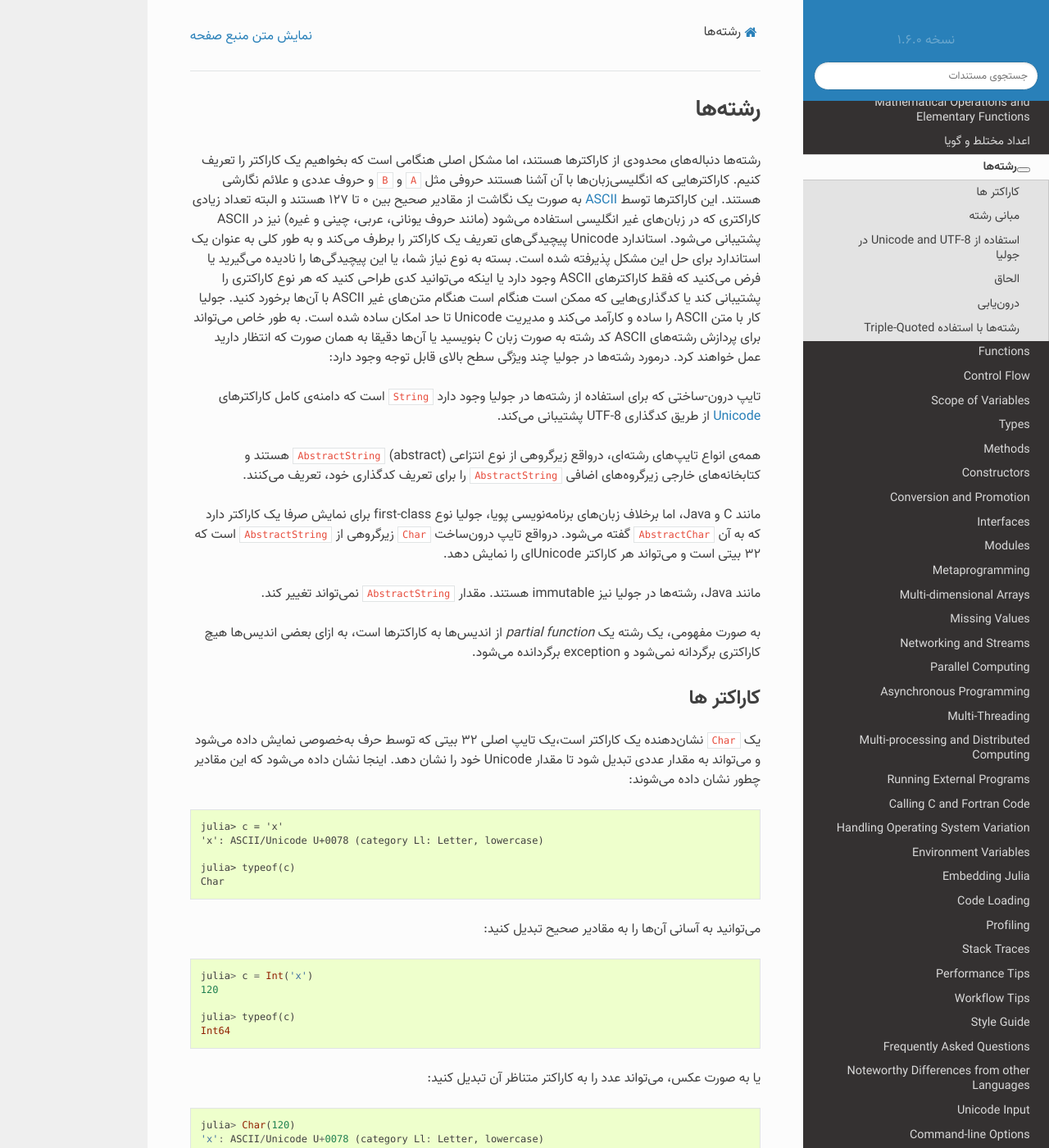
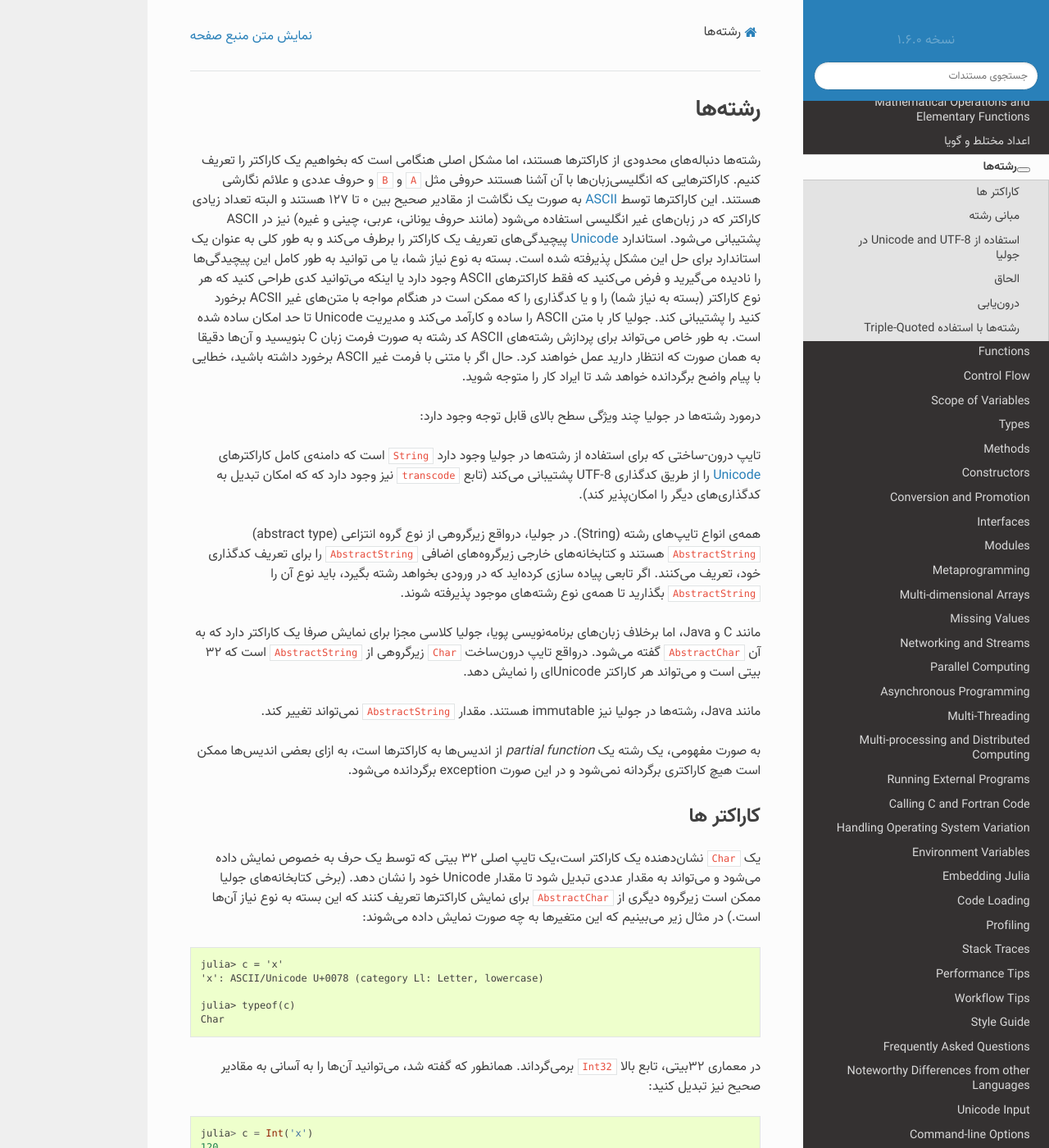
Before and after one commit to AppliedLinearAlgebra-Sharif/julia-docs, a Sphinx documentation site: the page built from docs/manual/strings.md, in a window 1280 px wide and 1400 px high. Shown: the whole window at 82% size. Built offline with Sphinx 7.4.7 and the Read the Docs theme 2.0.0, drawn with Linux system fonts in a browser that asks for light colours; pages that are not in the unit, such as notebooks, are missing from menus; some of the changed text lies outside the part shown.

Commit message:
untill Unicode and UTF-8

````diff
--- a/docs/manual/strings.md
+++ b/docs/manual/strings.md
@@ -1,19 +1,19 @@
 # رشته‌ها
-رشته‌ها دنباله‌های محدودی از کاراکترها هستند، اما مشکل اصلی هنگامی است که بخواهیم یک کاراکتر را تعریف کنیم. کاراکترهایی که انگلیسی‌زبان‌ها با آن آشنا هستند حروفی مثل `A` و `B` و حروف عددی و علائم نگارشی هستند. این کاراکترها توسط [ASCII](https://en.wikipedia.org/wiki/ASCII) به صورت یک نگاشت از مقادیر صحیح بین ۰ تا ۱۲۷ هستند و البته تعداد زیادی کاراکتری که در زبان‌های غیر انگلیسی استفاده می‌شود (مانند حروف یونانی، عربی، چینی و غیره)  نیز در ASCII پشتیبانی می‌شود.
-استاندارد Unicode پیچیدگی‌های تعریف یک کاراکتر را برطرف می‌کند و به طور کلی به عنوان یک استاندارد برای حل این مشکل پذیرفته شده است. بسته به نوع نیاز شما، یا این پیچیدگی‌ها را نادیده می‌گیرید یا فرض می‌کنید که فقط کاراکترهای ASCII وجود دارد یا اینکه می‌توانید کدی طراحی کنید که هر نوع کاراکتری را پشتیبانی کند یا کدگذاری‌هایی که ممکن است هنگام است هنگام متن‌های غیر ASCII با آن‌ها برخورد کنید.
-جولیا کار با متن ASCII را ساده و کارآمد می‌کند و مدیریت Unicode تا حد امکان ساده شده است. به طور خاص می‌تواند برای پردازش رشته‌های ASCII کد رشته به صورت زبان C بنویسید یا آن‌ها دقیقا به همان صورت که انتظار دارید عمل خواهند کرد.
+رشته‌ها دنباله‌های محدودی از کاراکترها هستند، اما مشکل اصلی هنگامی است که بخواهیم یک کاراکتر را تعریف کنیم. کاراکترهایی که انگلیسی‌زبان‌ها با آن آشنا هستند حروفی مثل `A` و `B` و حروف عددی و علائم نگارشی هستند. این کاراکترها توسط [ASCII](https://en.wikipedia.org/wiki/ASCII) به صورت یک نگاشت از مقادیر صحیح بین ۰ تا ۱۲۷ هستند و البته تعداد زیادی کاراکتر که در زبان‌های غیر انگلیسی استفاده می‌شود (مانند حروف یونانی، عربی، چینی و غیره)  نیز در ASCII پشتیبانی می‌شود.
+استاندارد [Unicode](https://en.wikipedia.org/wiki/Unicode) پیچیدگی‌های تعریف یک کاراکتر را برطرف می‌کند و به طور کلی به عنوان یک استاندارد برای حل این مشکل پذیرفته شده است. بسته به نوع نیاز شما، یا می‌ توانید به طور کامل این پیچیدگی‌ها را نادیده می‌گیرید و فرض می‌کنید که فقط کاراکترهای ASCII وجود دارد یا اینکه می‌توانید کدی طراحی کنید که هر نوع کاراکتر (بسته به نیاز شما) را و یا کدگذاری را که ممکن است در هنگام مواجه با متن‌های غیر ACSII برخورد کنید را پشتیبانی کند.
+جولیا کار با متن ASCII را ساده و کارآمد می‌کند و مدیریت Unicode تا حد امکان ساده شده است. به طور خاص می‌تواند برای پردازش رشته‌های ASCII کد رشته به صورت فرمت زبان C بنویسید و آن‌ها دقیقا به همان صورت که انتظار دارید عمل خواهند کرد. حال اگر با متنی با فرمت غیر ASCII برخورد داشته باشید، خطایی با پیام واضح برگردانده خواهد شد تا ایراد کار را متوجه شوید.
+
 درمورد رشته‌ها در جولیا چند ویژگی سطح بالای قابل توجه وجود دارد:
-
-+ تایپ درون-ساختی که برای استفاده از رشته‌ها در جولیا وجود دارد `String` است که دامنه‌ی کامل کاراکترهای  [Unicode](https://en.wikipedia.org/wiki/Unicode) از طریق کدگذاری UTF-8 پشتیبانی می‌کند.
-+ همه‌ی انواع تایپ‌های رشته‌ای، درواقع زیرگروهی از نوع انتزاعی (abstract) `AbstractString` هستند و کتابخانه‌‌های خارجی زیرگروه‌های اضافی `AbstractString` را برای تعریف کدگذاری خود، تعریف می‌کنند.
-+ مانند C و Java، اما برخلاف زبان‌های برنامه‌‌نویسی پویا، جولیا نوع first-class برای نمایش صرفا یک کاراکتر دارد که به آن `AbstractChar` گفته می‌شود. درواقع تایپ درون‌ساخت `Char` زیرگروهی از `AbstractString` است که ۳۲ بیتی است و می‌تواند هر کاراکتر Unicodeای را نمایش دهد.
++ تایپ درون-ساختی که برای استفاده از رشته‌ها در جولیا وجود دارد `String` است که دامنه‌ی کامل کاراکترهای  [Unicode](https://en.wikipedia.org/wiki/Unicode) را از طریق کدگذاری UTF-8 پشتیبانی می‌کند (تابع `transcode`  نیز وجود دارد که که امکان تبدیل به کدگذاری‌های دیگر را امکان‌پذیر کند).
++ همه‌ی انواع تایپ‌های رشته‌ (String). در جولیا، درواقع زیرگروهی از نوع گروه انتزاعی (abstract type) `AbstractString` هستند و کتابخانه‌‌های خارجی زیرگروه‌های اضافی `AbstractString` را برای تعریف کدگذاری خود، تعریف می‌کنند. اگر تابعی پیاده سازی کرده‌اید که در ورودی بخواهد رشته بگیرد، باید نوع آن را `AbstractString` بگذارید تا همه‌ی نوع رشته‌های موجود پذیرفته شوند.
++ مانند C و Java، اما برخلاف زبان‌های برنامه‌‌نویسی پویا، جولیا کلاسی مجزا برای نمایش صرفا یک کاراکتر دارد که به آن `AbstractChar` گفته می‌شود. درواقع تایپ درون‌ساخت `Char` زیرگروهی از `AbstractString` است که ۳۲ بیتی است و می‌تواند هر کاراکتر Unicodeای را نمایش دهد.
 + مانند Java، رشته‌ها در جولیا نیز immutable هستند. مقدار `AbstractString` نمی‌تواند تغییر کند.
-+ به صورت مفهومی، یک رشته یک *partial function* از اندیس‌ها به کاراکترها است، به ازای بعضی اندیس‌ها هیچ کاراکتری برگردانه نمی‌شود و exception برگردانده می‌شود.
++ به صورت مفهومی، یک رشته یک *partial function* از اندیس‌ها به کاراکترها است، به ازای بعضی اندیس‌ها ممکن است هیچ کاراکتری برگردانه نمی‌شود و در این صورت exception برگردانده می‌شود.
 
 ## کاراکتر ها
 
-یک `Char`	نشان‌دهنده یک کاراکتر است،یک تایپ اصلی ۳۲ بیتی که توسط حرف به‌خصوصی نمایش داده می‌شود و می‌تواند به مقدار عددی تبدیل شود تا مقدار Unicode خود را نشان دهد.
-اینجا نشان داده می‌شود که این مقادیر چطور نشان داده می‌شوند:
+یک `Char`	نشان‌دهنده یک کاراکتر است،یک تایپ اصلی ۳۲ بیتی که توسط یک حرف به‌ خصوص نمایش داده می‌شود و می‌تواند به مقدار عددی تبدیل شود تا مقدار Unicode خود را نشان دهد. (برخی کتابخانه‌های جولیا ممکن است زیرگروه دیگری از `AbstractChar` برای نمایش کاراکترها تعریف کنند که این بسته به نوع نیاز آن‌ها است.)
+در مثال زیر می‌بینیم که این متغیرها به چه صورت نمایش داده می‌شوند:
 
 ```ulia
 julia> c = 'x'
@@ -22,7 +22,8 @@ julia> c = 'x'
 julia> typeof(c)
 Char
 ```
-می‌توانید به آسانی آن‌ها را به مقادیر صحیح تبدیل کنید:
+در معماری ۳۲بیتی، تابع بالا `Int32` برمی‌گرداند.
+همانطور که گفته شد، می‌توانید آن‌ها را به آسانی به مقادیر صحیح نیز تبدیل کنید:
 
 ```julia
 julia> c = Int('x')
@@ -46,6 +47,7 @@ julia> Char(0x110000)
 julia> isvalid(Char, 0x110000)
 false
 ```
+می‌دانیم که کدهای معتبر برای Unicode، از `U+0000` تا `U+D7FF` و از `U+E000` تا `U+10FFFF` هستند. البته هنوز برای تمام مقادیر این بازه، مقداردهی‌های معنادار داده نشده‌است و لزوما توسط همه‌ی برنامه‌ها قابل تفسیر نیستند اما همه‌ی مقادیر این بازه از نظر استاندارد Unicode معتبر هستند.
 
 شما می‌تواند هرکاراکتر Unicodeای را با استفاده از ' توسط `\u` تا ۴ رقم hex یا با `\U` تا ۸ رقم hex ورودی بگیرید:
 
@@ -63,7 +65,8 @@ julia> '\U10ffff'
 '\U10ffff': Unicode U+10FFFF (category Cn: Other, not assigned)
 ```
 
-جولیا از تنظیمات محلی و زبان سیستم شما استفاده می‌کند تا مشخص کند کدام کاراکترها می‌توانند به صورت موجود چاپ شوند و کدام یک باید از نسخه عمومی منتشر شوند.
+جولیا از تنظیمات محلی و زبان سیستم شما استفاده می‌کند تا مشخص کند کدام کاراکترها می‌توانند به صورت موجود چاپ شوند و کدام یک باید به صورت نسخه عمومی چاپ شوند. .
+ همچنین از فرمت دهی مشابه زبان C نیز می‌توانید استفاده کنید:
 
 ```julia
 julia> Int('\0')
@@ -105,7 +108,7 @@ julia> 'A' + 1
 
 ## مبانی رشته‌
 
-حروف رشته با استفاده از double quotes یا triple double quotes مشخص می‌شوند:
+حروف یک رشته با استفاده از double quotes یا triple double quotes مشخص می‌شوند:
 
 ```julia
 julia> str = "Hello, world.\n"
@@ -115,7 +118,7 @@ julia> """Contains "quote" characters"""
 "Contains \"quote\" characters"
 ```
 
-اگر بخواهید کاراکتر خاصی از رشته‌ را جدا کنید، می‌توانید با اندیس آن این کار را انجام دهید:
+اگر بخواهید کاراکتر خاصی از رشته‌ را جدا کنید، می‌توانید با اندیس آن کاراکتر، این کار را انجام دهید:
 
 ```julia
 julia> str[begin]
@@ -131,8 +134,9 @@ julia> str[end]
 '\n': ASCII/Unicode U+000A (category Cc: Other, control)
 ```
 
-بسیاری از شیهای جولیا، از جمله رشته‌‌ها می‌توانند توسط اعداد صحیح اندیس گذاری شوند.
-کلیدواژه‌های `begin` و `end` می‌توانند به عنوان اولین اندیس و آخرین اندیس استفاده شوند.
+بسیاری از اشیا جولیا، از جمله رشته‌‌ها می‌توانند توسط اعداد صحیح اندیس گذاری شوند. اندیس اولین المان‌ (در اینجا اولین کاراکتر)‌ با استفاده از دستور `firstindex(str)` و اندیس آخرین المان با استفاده از دستور  `lastindex(str)` برگردانده می‌شوند.
+کلیدواژه‌های `begin` و `end` نیز می‌توانند به عنوان اولین اندیس و آخرین اندیس استفاده شوند.
+اندیس‌گذاری رشته‌ها مانند بیشتر اشیا در جولیا، از 1 شروع می‌شود، به عبارت دیگر `firstindex(str)`  برای تمام زیرگروه‌های `AbstractString` همواره مقدار 1 برمی‌گرداند. حال نکته‌ی مهم در رشته‌ها این است که به صورت کلی `lastindex(str)` با `length(str)` برابر نیست. دلیل نیز این است که بعضی کاراکترها ممکن است بیشتر از یک واحد از کد مورد استفاده شده اشغال کرده باشند.
 
 ```julia
 julia> str[end-1]
@@ -154,7 +158,7 @@ ERROR: BoundsError: attempt to access 14-codeunit String at index [15]
 [...]
 ```
 
-همچنین می‌توانید با استفاده از اندیس گذاری بازه‌ای، یک زیررشته استخراج کنید:
+همچنین می‌توانید با استفاده از اندیس گذاری بازه‌ای، یک زیررشته از رشته‌ی موردنظر را استخراج کنید:
 
 ```julia
 julia> str[4:9]
@@ -170,7 +174,7 @@ julia> str[6]
 julia> str[6:6]
 ","
 ```
-اولی یک کاراکتر از نوع `Char` است و دومی یک رشته است که مقدار آن یک تک کاراکتر است. در جولیا این دو چیز متفاوت هستند.
+اولی یک کاراکتر از نوع `Char` است و دومی یک رشته است که مقدار آن یک تک کاراکتر است. در جولیا این دو چیز متفاوت هستند و به صورت متفاوت رفتار خواهند کرد.
 
 اندیس گذاری بازه‌ای یک کپی از آن بازه برمی‌گرداند. برای جداکردن زیررشته از `SubString` هم می‌توان استفاده کرد:
 
````
Also changed, not shown: other parts of docs/manual/strings.md (+1 -1 lines).
